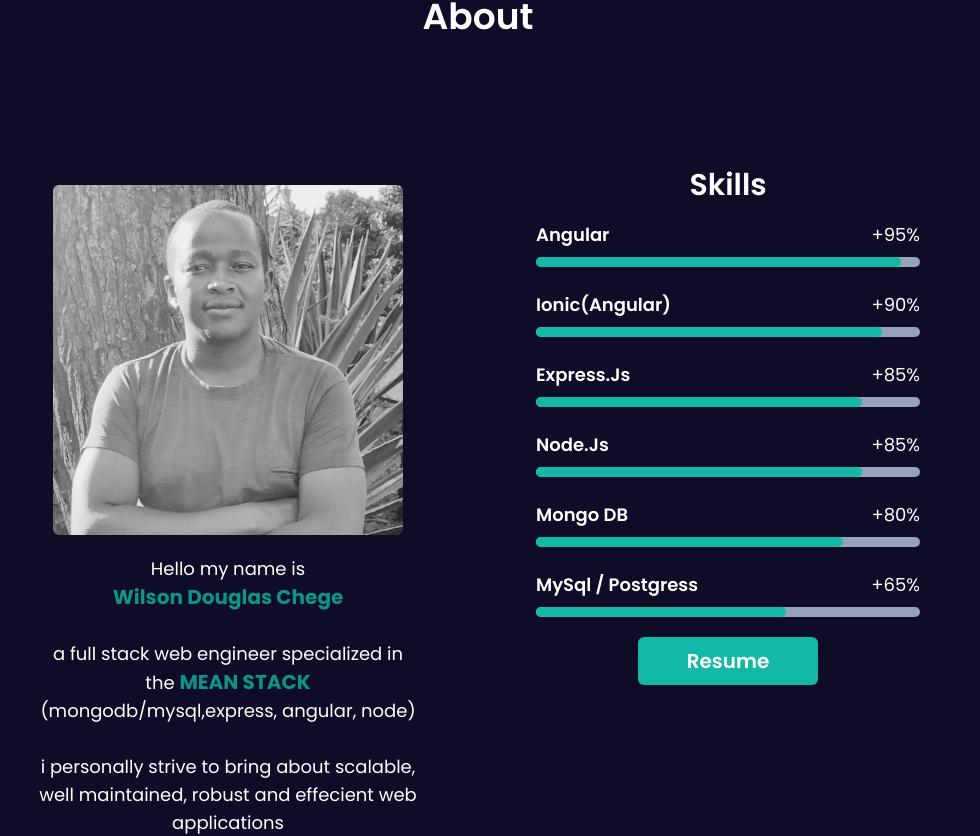
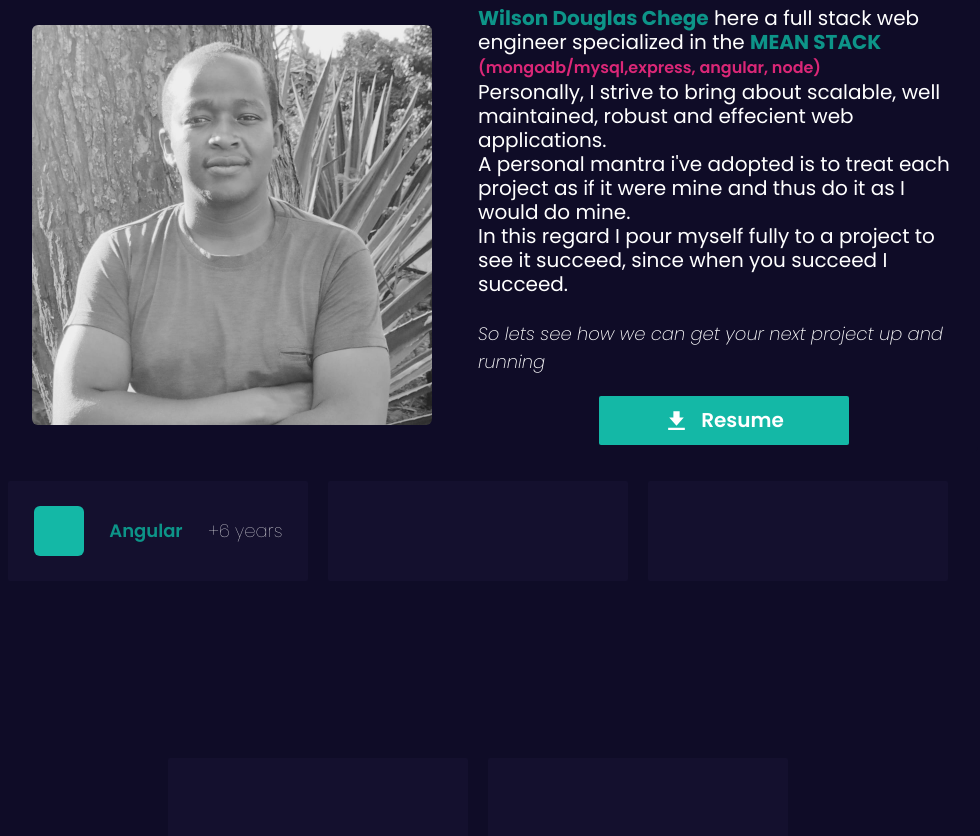
Before and after one commit to LSAfrika/Lstudiosafrika, an Angular app: page / in a window 1280 px wide. Shown: the part 955-1791 px from the top of the page, without its empty margins (162-1142 px from the left). Built offline with nearby package versions, Linux system fonts and the light colour scheme.

Commit message:
redoing about section desktop 50% done

```diff
--- a/src/app/app.component.html
+++ b/src/app/app.component.html
@@ -109,19 +109,23 @@
       <h4 class="title"> <span>About</span> </h4>
       <div class="description">
     <div class="avatar"></div>
-    <p>Hello my name is <br> <strong>Wilson Douglas Chege</strong> <br> <br> a full stack web engineer specialized in the
-      <strong>MEAN STACK   </strong><br>
-      (mongodb/mysql,express, angular, node)
-      <br> <br>
+    <p><strong>Wilson Douglas Chege</strong>  here a full stack web engineer specialized in the
+      <strong>MEAN STACK   </strong> <br>
+      <span class="font-semibold text-base text-pink-600">(mongodb/mysql,express, angular, node)</span> <br>
+
+     Personally, I strive to bring about scalable, well maintained, robust and effecient web applications.   <br>
+     A personal mantra i've adopted is to treat each project as if it were mine and thus do it as I would do mine. <br>
+     In this regard I pour myself fully to a project to see it succeed, since when you succeed I succeed.       <br> <br>
+     <span class="italic font-light text-lg mt-5"> So lets see how we can get your next project up and running</span> <br>
 
 
-
-
-      i personally strive to bring about scalable, well maintained, robust and effecient web applications       <br> <br>
-      <!-- <i >Talk to us lets see how we can get your <br> next project up and running</i> <br> -->
-
-
-
+     <button  class="resumelg">
+      <svg xmlns="http://www.w3.org/2000/svg" width="25" height="25" viewBox="0 0 24 24"  style="
+       fill: rgba(255 255 255);background-color: rgb(20 184 166 );
+       position: relative;z-index: 10;
+       "><path d="M19 9h-4V3H9v6H5l7 8zM4 19h16v2H4z"></path></svg>
+      <a href="../assets/Wilson Chege 2.pdf" > Resume</a>
+    </button>
 
 
     </p>
@@ -132,58 +136,61 @@
 
   <div class="skillcontainer">
   <div class="skill">Skills</div>
-  <div class="skillscontainer">
+
+  <div class="skillslg">
+    <div class="icon" ></div>
+    <div class="technology">Angular</div>
+    <div class="years">+6 years</div>
+  </div>
+  <div class="skillslg"></div>
+  <div class="skillslg"></div>
+  <div class="skillslg"></div>
+  <div class="skillslg"></div>
+  <div class="skillscontainer hidelg ">
   <div class="tag">
    <div class="tech">Angular</div>
-   <div class="percent">+95%</div>
+   <div class="percent">+6 years</div>
   </div>
   <div class="progress">
-   <div class="progvalue " style="width: 95%;"></div>
+   <div class="progvalue " style="width: 100%;"></div>
   </div>
   </div>
-  <div class="skillscontainer">
+  <div class="skillscontainer hidelg">
    <div class="tag">
      <div class="tech">Ionic(Angular)</div>
-     <div class="percent">+90%</div>
+     <div class="percent">+6 years</div>
    </div>
    <div class="progress">
-     <div class="progvalue " style="width: 90%;"></div>
+     <div class="progvalue " style="width: 100%;"></div>
    </div>
    </div>
-  <div class="skillscontainer">
+  <div class="skillscontainer hidelg">
    <div class="tag">
-     <div class="tech">Express.Js</div>
-     <div class="percent">+85%</div>
+     <div class="tech">Express.Js / Node.Js</div>
+     <div class="percent">+5 years</div>
    </div>
    <div class="progress">
-     <div class="progvalue " style="width: 85%;"></div>
+     <div class="progvalue " style="width: 80%;"></div>
    </div>
    </div>
-   <div class="skillscontainer">
+
+
+   <div class="skillscontainer hidelg">
      <div class="tag">
-       <div class="tech">Node.Js</div>
-       <div class="percent">+85%</div>
+       <div class="tech">Mongo DB</div>
+       <div class="percent">+4 years</div>
      </div>
      <div class="progress">
-       <div class="progvalue " style="width: 85%;"></div>
+       <div class="progvalue " style="width: 65%;"></div>
      </div>
      </div>
-   <div class="skillscontainer">
-     <div class="tag">
-       <div class="tech">Mongo DB</div>
-       <div class="percent">+80%</div>
-     </div>
-     <div class="progress">
-       <div class="progvalue " style="width: 80%;"></div>
-     </div>
-     </div>
-     <div class="skillscontainer">
+     <div class="skillscontainer hidelg">
       <div class="tag">
         <div class="tech">MySql / Postgress</div>
-        <div class="percent">+65%</div>
+        <div class="percent">+3 years</div>
       </div>
       <div class="progress">
-        <div class="progvalue " style="width: 65%;"></div>
+        <div class="progvalue " style="width: 50%;"></div>
       </div>
       </div>
 
@@ -193,9 +200,7 @@
         fill: rgba(255 255 255);background-color: rgb(20 184 166 );
         position: relative;z-index: 10;
         "><path d="M19 9h-4V3H9v6H5l7 8zM4 19h16v2H4z"></path></svg> -->
-       <a href="../assets/Wilson Chege 2.pdf" style="
-
-       "> Resume</a>
+       <a href="../assets/Wilson Chege 2.pdf" > Resume</a>
      </button>
 
     </div>
@@ -277,7 +282,7 @@
   </p> -->
 
     <div class="cardprojects">
-      <div (click)="viewproject(i)" *ngFor="let project of projects; let i=index" style="background-image:url({{project.bgimage}}) ;" class="project">
+      <div (click)="viewproject(i)" *ngFor="let project of projects; let i=index" style='background-image:url({{project.bgimage}})' class="project">
 
       </div>
       <!-- <div class="project">
@@ -395,7 +400,7 @@
 
     <div class="footercontacts copyright">
       <span>&copy;</span>
-      <div><strong>wilson douglas</strong> (2023)</div>
+      <div><strong>wilson douglas</strong> (2024)</div>
     </div>
 
 
--- a/src/app/app.component.scss
+++ b/src/app/app.component.scss
@@ -240,7 +240,7 @@ lg:flex-row
 
   .mobileherowrapper {
     @apply flex flex-col justify-start items-center relative z-30
-    lg:w-full lg:max-w-[600px] xl:max-w-[800px] xl:items-center lg:pl-20 xl:pl-[100px];
+    lg:w-full lg:max-w-[600px] xl:max-w-[700px] xl:items-center lg:pl-20 xl:pl-[50px];
 
     .welcomemobile{
       @apply text-5xl mb-5 xl:text-[100px]
@@ -293,12 +293,12 @@ lg:flex-row
 
   }
   .avatar{
-    @apply w-[250px] h-[250px] bg-teal-500 mb-5 bg-cover flex justify-center items-center
-     mx-auto  lg:w-[350px] lg:h-[350px] xl:w-[450px] xl:h-[450px];
+    @apply w-[250px] h-[250px] bg-[#0f0c27] mb-5 bg-cover flex justify-center items-center
+     mx-auto  lg:w-[350px] lg:h-[350px] xl:w-[600px] xl:h-[600px];
      background-image: url('../assets/me.JPG');
     border-radius: 60% 40% 30% 70%/60% 30% 70% 40%;
     animation: borderradius 8s ease-in-out infinite 1s;
-    box-shadow: inset 0 0 0 9px rgb(226 232 240/60%)
+    box-shadow: inset 0 0 0 10px rgb(10 7 30/60%)
   }
 
 
@@ -367,7 +367,9 @@ lg:flex-row
   .resume{
     @apply text-[20px] font-semibold mt-[20px] text-white bg-teal-500
      min-w-[180px] px-2 py-3 outline-none min-h-[25px] rounded-md flex justify-center
-    items-center gap-3 mx-auto relative
+    items-center gap-3 mx-auto lg:hidden;
+    // lg:min-h-[50px] lg:min-w-[300px]
+    // xl:min-h-[50px] xl:mt-[200px] xl:text-[30px]
   }
   .skill{
   @apply text-[30px] font-semibold
@@ -392,6 +394,9 @@ lg:flex-row
   }
 
   }
+  }
+  .hidelg{
+    @apply lg:hidden
   }
 }
 
@@ -1274,7 +1279,7 @@ animation: servicesaboutusanimation .3s ease-in forwards;
 
 .maxwidthhome{
   @apply w-full max-w-[1200px]  h-screen flex  flex-row items-center justify-center lg:flex-row-reverse lg:mx-auto xl:max-w-[1400px]
-  xl:gap-[100px]
+
   ;
 }
 
@@ -1323,7 +1328,8 @@ animation: servicesaboutusanimation .3s ease-in forwards;
     justify-items: center;
 
     .maxwidth{
-    @apply grid grid-cols-2 grid-rows-[100px_200px_400px] gap-x-[150px] xl:gap-[100px];
+    // @apply grid grid-cols-2 grid-rows-[100px_200px_400px] gap-x-[150px] xl:gap-[100px];4
+    @apply flex flex-col justify-start items-center;
 
       max-width: 1300px;
 
@@ -1336,19 +1342,54 @@ span{
 }
     }
     .description{
-      @apply row-start-2 row-end-4 col-start-1 col-end-2    ;
+ @apply bg-[#0f0c27];
+      min-width: 1000px;
+      min-height: 400px;
+     // background: rgb(30 41 59);
+      align-items: center;
+      justify-content: center;
+      display: flex;
+  }
       .avatar{
         @apply max-w-[250px] max-h-[250px] min-h-[250px] min-w-[250px]
-        xl:max-w-[350px] xl:max-h-[350px] xl:min-h-[350px] xl:min-w-[350px]
+        lg:min-h-[325px] lg:min-w-[325px]
+        xl:max-w-[350px] xl:max-h-[350px] xl:min-h-[400px] xl:min-w-[400px]
       }
       p{
-        @apply text-lg h-fit
+        @apply text-[20px] h-fit max-w-[50%] text-left;
+        .resumelg{
+          @apply text-[20px] font-semibold mt-[20px] text-white bg-teal-500 hidden
+           min-w-[250px] px-2 py-3 outline-none min-h-[25px] rounded-sm lg:flex justify-center
+          items-center gap-3 mx-auto ;
+          // lg:min-h-[50px] lg:min-w-[300px]
+          // xl:min-h-[50px] xl:mt-[200px] xl:text-[30px]
+        }
       }
     }
     .skillcontainer{
-      @apply row-start-2 row-end-4 col-start-2 col-end-3 mt-7
+      @apply min-w-[1000px] flex flex-row flex-wrap justify-center items-stretch gap-5  pt-[20px] ;
+
+      .skill{
+        @apply min-w-full block text-center lg:hidden
+      }
+     .skillslg{
+      @apply min-w-[300px] max-h-[100px] rounded-sm bg-[#14102e] flex justify-evenly items-center;
+
+      .icon{
+          @apply bg-teal-500  w-[100px] h-[100px]  max-w-[50px] max-h-[50px] rounded-md;
+
+      }
+      .technology{
+        @apply text-lg font-semibold text-teal-600
+
+      }
+      .years{
+        @apply text-lg font-light text-white
+      }
+     }
 
     }
+
     .aboutuscontainer {
       max-width: 1200px;
       min-height: 400px;
@@ -1358,7 +1399,7 @@ span{
     }
 
   }
-}
+
 
 @media screen and (min-width: 1280px) {
 .portfolio{
--- a/src/app/app.component.ts
+++ b/src/app/app.component.ts
@@ -39,6 +39,7 @@ export class AppComponent {
   Viewproject=false
   Viewservice=false
   messageform: FormGroup;
+  ngicon='../../../assets/angularicon.png'
   projects: Projectmodel[] = [
     {
       title: 'NG chat',
```
